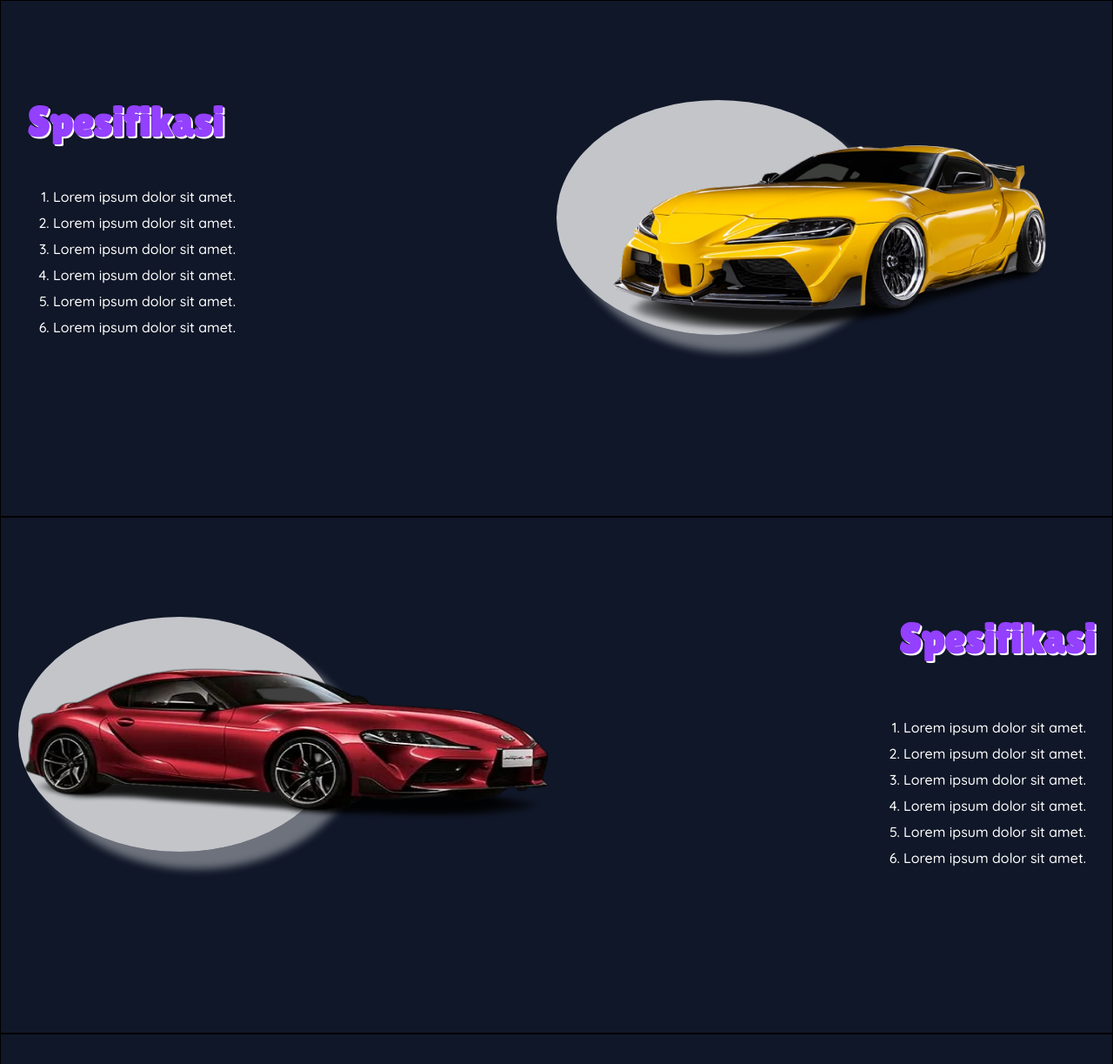
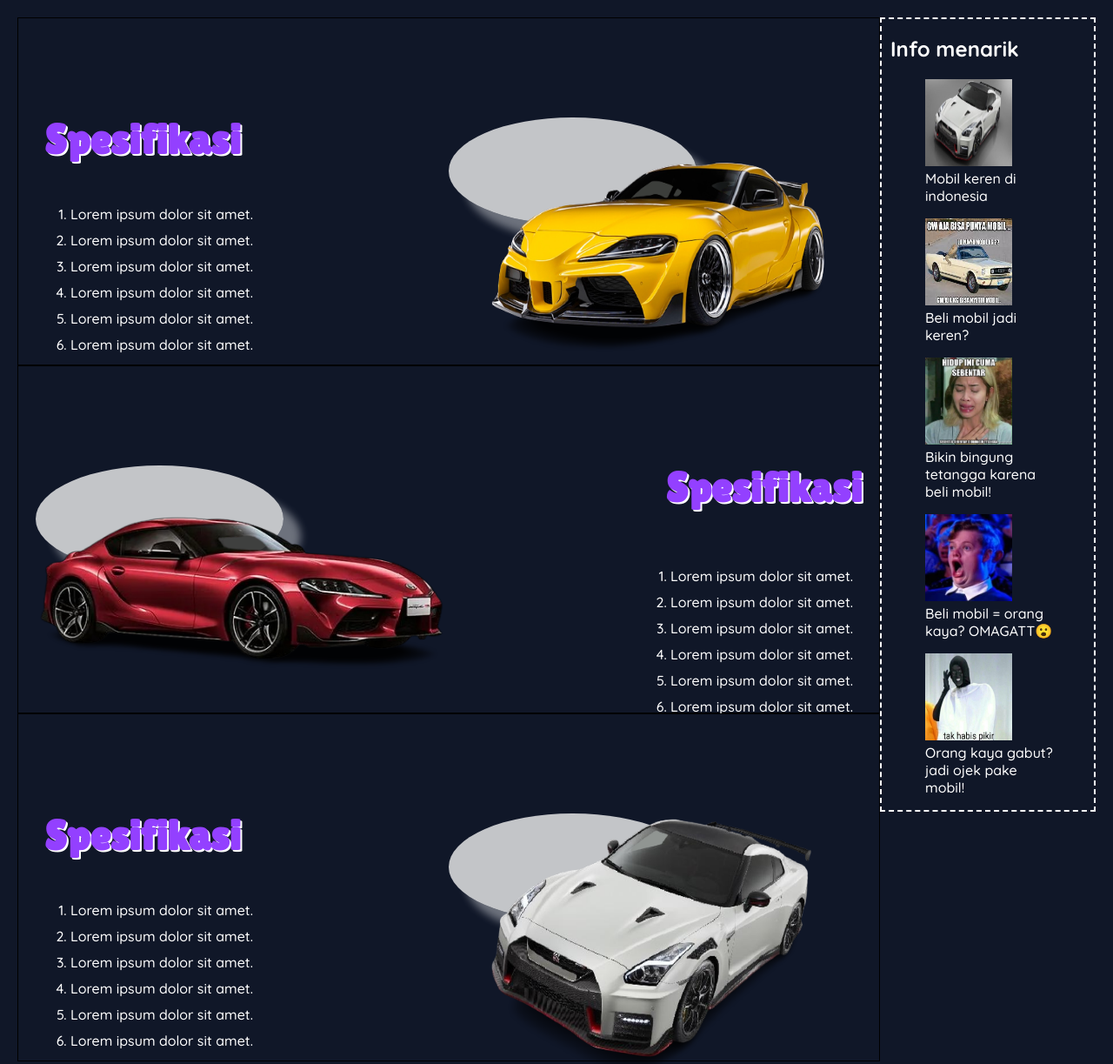
Before and after one commit to IrsyadHaniff/Mycars, a plain HTML site: page index.html in a window 1280 px wide. Shown: the part 1134-2357 px from the top of the page at 87% size. Drawn offline with nearby package versions, Linux system fonts and the light colour scheme.

Commit message:
menambahkan aside

```diff
--- a/css/style.css
+++ b/css/style.css
@@ -8,6 +8,11 @@
 html {
   scroll-behavior: smooth;
 }
+
+* {
+  box-sizing: border-box;
+}
+
 body {
   font-family: "Quicksand", sans-serif;
   margin: 0;
@@ -15,6 +20,11 @@ body {
   color: white;
   display: flex;
   flex-direction: column;
+}
+
+main {
+  padding: 20px;
+  overflow: auto;
 }
 
 header.navbar-container {
@@ -339,6 +349,30 @@ header.navbar-container .nav-list li:hover a {
   color: var(--warnaUngu);
 }
 
+.produk {
+  float: left;
+  width: 80%;
+  height: 100%;
+}
+.info {
+  float: right;
+  width: 20%;
+  height: 100%;
+  padding-left: 10px;
+  border: 2px dashed white;
+}
+
+.info figure img {
+  width: 100px;
+  height: 100px;
+}
+.info figcaption a {
+  text-decoration: none;
+  color: white;
+}
+.info figcaption a:hover {
+  color: var(--warnaUngu);
+}
 /*MEDIA QUERIES*/
 /* Laptop/Desktop */
 @media only screen and (max-width: 1366px) {
@@ -455,4 +489,19 @@ header.navbar-container .nav-list li:hover a {
   .spek2 .container {
     width: 100%;
   }
+
+  .info {
+    width: 20%;
+    padding-left: 10px;
+    border: 2px dashed white;
+    overflow: auto;
+  }
+
+  .info figure img {
+    display: block;
+    margin-left: auto;
+    margin-right: auto;
+    width: 90px;
+    height: 90px;
+  }
 }
--- a/index.html
+++ b/index.html
@@ -53,7 +53,7 @@
           <hr />
         </div>
       </article>
-      <article id="produk">
+      <article id="produk" class="produk">
         <div class="spek">
           <div class="container">
             <div class="left-content">
@@ -107,6 +107,41 @@
           </div>
         </div>
       </article>
+
+      <aside>
+        <div class="info">
+          <h2>Info menarik</h2>
+          <div class="info1">
+            <figure>
+              <img src="img/bahan/toyotaGTR150.jpg" />
+              <figcaption><a href="">Mobil keren di indonesia</a></figcaption>
+            </figure>
+          <div class="info2">
+            <figure>
+              <img src="img/bahan/meme.jpg" />
+              <figcaption><a href="">Beli mobil jadi keren?</a></figcaption>
+            </figure>
+          </div>
+          <div class="info3">
+            <figure>
+              <img src="img/bahan/diomongin-tetangga.jpg" />
+              <figcaption><a href="">Bikin bingung tetangga karena beli mobil!</a></figcaption>
+            </figure>
+          </div>
+          <div class="info4">
+            <figure>
+              <img src="img/bahan/omagat.jpg" />
+              <figcaption><a href="">Beli mobil = orang kaya? OMAGATT😮</a></figcaption>
+            </figure>
+          </div>
+          <div class="info5">
+            <figure>
+              <img src="img/bahan/tak-abis-pikir.jpg" />
+              <figcaption><a href="">Orang kaya gabut? jadi ojek pake mobil!</a></figcaption>
+            </figure>
+          </div>
+        </div>
+      </aside>
     </main>
 
     <footer id="contact">
```
Also changed, not shown: img/bahan/diomongin-tetangga.jpg (added), img/bahan/meme.jpg (added), img/bahan/omagat.jpg (added), img/bahan/tak-abis-pikir.jpg (added).
